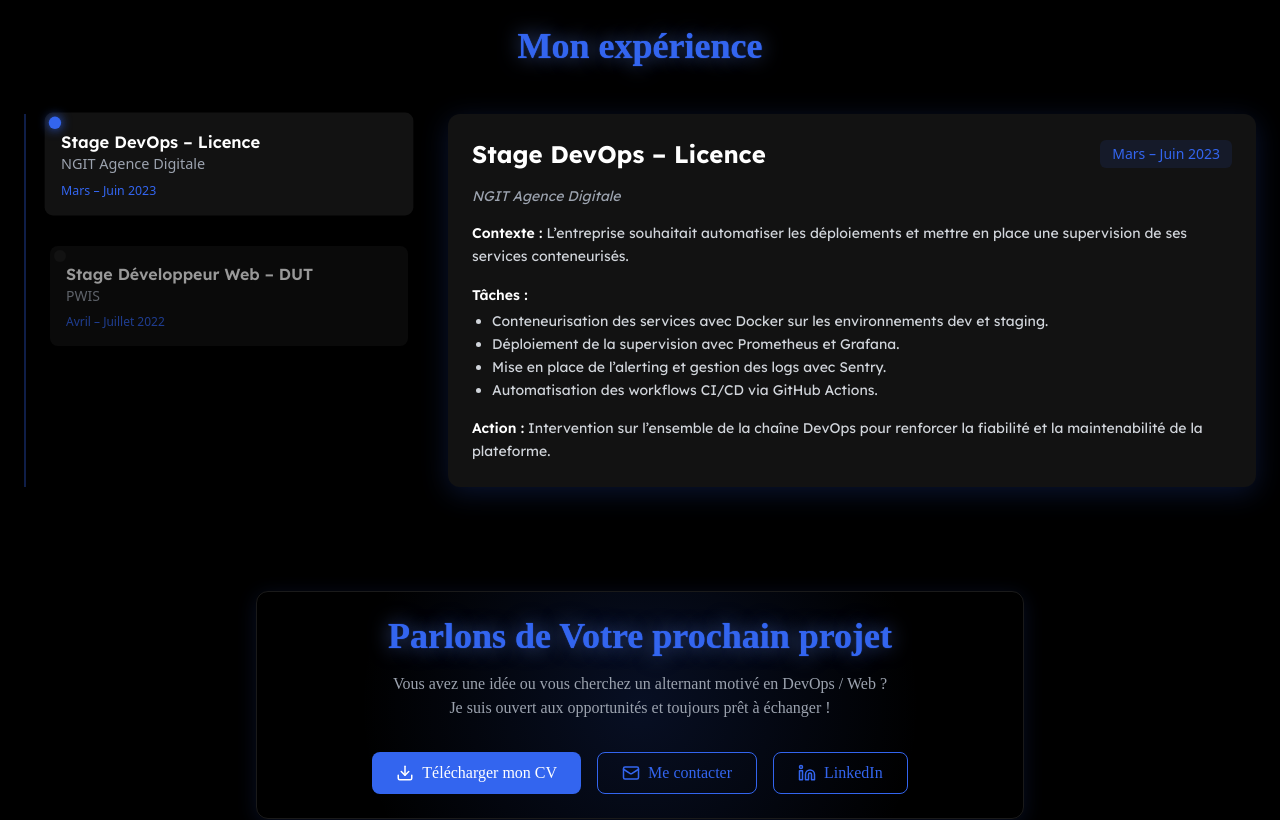
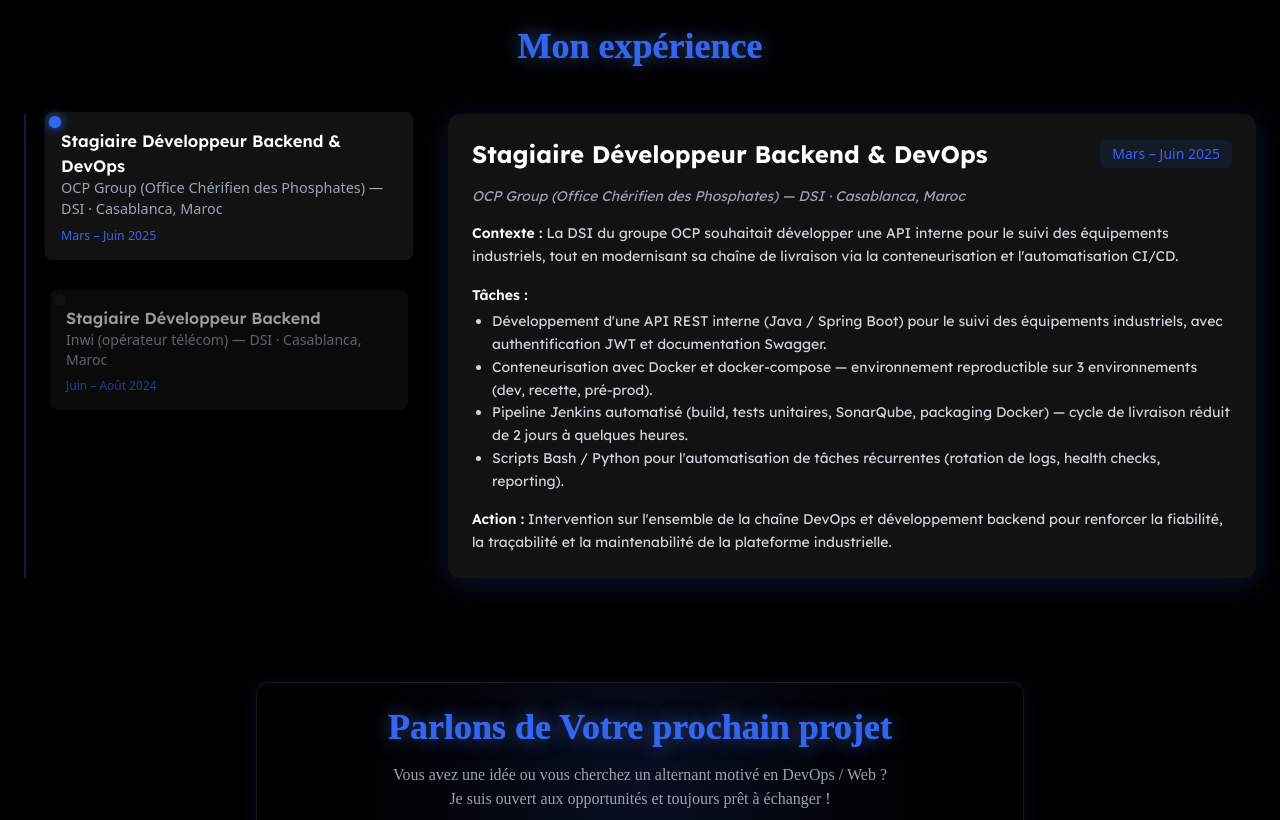
Before and after one commit to mouadmousmih/portfolio, a Next.js app: page / in a window 1280 px wide. Shown: the part 1980-2800 px from the top of the page. Built offline with nearby package versions, Linux system fonts and the light colour scheme; a web font is replaced by a local one.

Commit message:
Update internship experiences with new details

```diff
--- a/content/data.ts
+++ b/content/data.ts
@@ -83,36 +83,37 @@ export const hero = {
 
 // experiences
 export const experiences = [
-  {
+ {
     id: 1,
-    title: "Stage DevOps – Licence",
-    entreprise: "NGIT Agence Digitale",
-    date: "Mars – Juin 2023",
+    title: "Stagiaire Développeur Backend & DevOps",
+    entreprise: "OCP Group (Office Chérifien des Phosphates) — DSI · Casablanca, Maroc",
+    date: "Mars – Juin 2025",
     contexte:
-      "L’entreprise souhaitait automatiser les déploiements et mettre en place une supervision de ses services conteneurisés.",
+      "La DSI du groupe OCP souhaitait développer une API interne pour le suivi des équipements industriels, tout en modernisant sa chaîne de livraison via la conteneurisation et l'automatisation CI/CD.",
     taches: [
-      "Conteneurisation des services avec Docker sur les environnements dev et staging.",
-      "Déploiement de la supervision avec Prometheus et Grafana.",
-      "Mise en place de l’alerting et gestion des logs avec Sentry.",
-      "Automatisation des workflows CI/CD via GitHub Actions.",
+      "Développement d'une API REST interne (Java / Spring Boot) pour le suivi des équipements industriels, avec authentification JWT et documentation Swagger.",
+      "Conteneurisation avec Docker et docker-compose — environnement reproductible sur 3 environnements (dev, recette, pré-prod).",
+      "Pipeline Jenkins automatisé (build, tests unitaires, SonarQube, packaging Docker) — cycle de livraison réduit de 2 jours à quelques heures.",
+      "Scripts Bash / Python pour l'automatisation de tâches récurrentes (rotation de logs, health checks, reporting).",
     ],
     action:
-      "Intervention sur l’ensemble de la chaîne DevOps pour renforcer la fiabilité et la maintenabilité de la plateforme.",
+      "Intervention sur l'ensemble de la chaîne DevOps et développement backend pour renforcer la fiabilité, la traçabilité et la maintenabilité de la plateforme industrielle.",
   },
   {
     id: 2,
-    title: "Stage Développeur Web – DUT",
-    entreprise: "PWIS",
-    date: " Avril – Juillet 2022",
+    title: "Stagiaire Développeur Backend",
+    entreprise: "Inwi (opérateur télécom) — DSI · Casablanca, Maroc",
+    date: "Juin – Août 2024",
     contexte:
-      "L’entreprise développait une plateforme interne de gestion de tâches et souhaitait renforcer la sécurité et la fiabilité du backend.",
+      "La DSI d'Inwi développait une application de gestion des réclamations clients et souhaitait renforcer le backend ainsi qu'automatiser les traitements de données.",
     taches: [
-      "Développement d’API REST sécurisées avec Node.js, Express et JWT.",
-      "Mise en place de tests automatisés avec Jest.",
-      "Collaboration avec l’équipe DevOps pour préparer le déploiement initial.",
+      "Développement de modules backend en Python / FastAPI pour une application de gestion des réclamations clients, intégrée au SI existant via API REST.",
+      "Conception et optimisation de requêtes SQL sur PostgreSQL (rapports, tableaux de bord internes).",
+      "Automatisation de traitements de données via scripts Python (parsing CSV/JSON, nettoyage, insertion en base).",
+      "Traitement de tickets Jira, correction de bugs et participation aux revues de code en méthodologie Agile.",
     ],
     action:
-      "Découverte des pratiques DevOps et participation à la transition vers des workflows CI/CD.",
+      "Contribution au développement backend et à l'automatisation des flux de données pour améliorer le traitement des réclamations clients.",
   },
 
 ];
```
